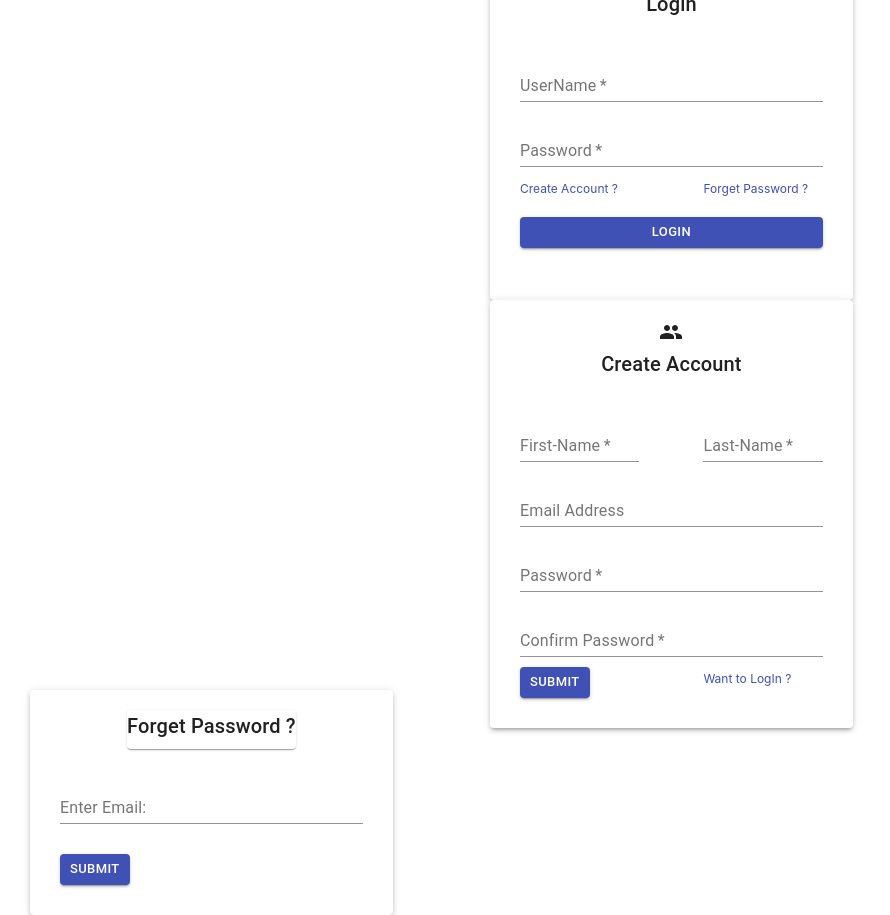
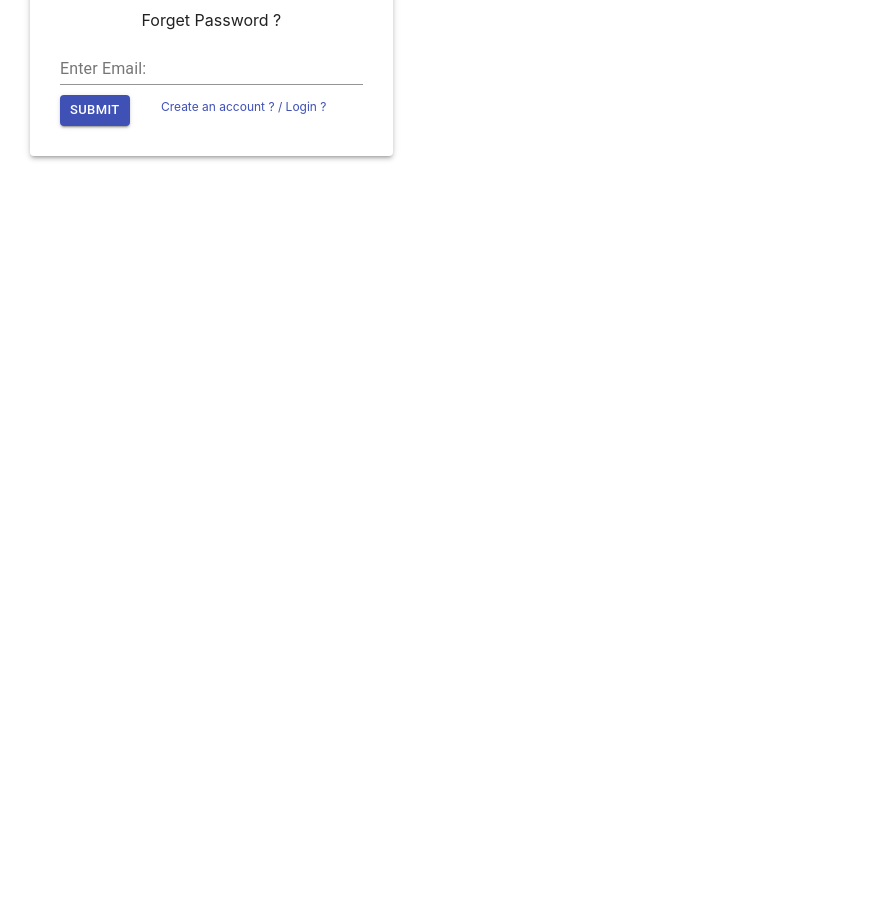
Before and after one commit to pandey-abhilash/furniture-portal, a React app: page /forget in a window 1280 px wide. Shown: the part 60-975 px from the top of the page, without its empty margins (0-890 px from the left). After the commit the page ends 800 px from the top, so only its background shows below. Built offline with nearby package versions, Linux system fonts and the light colour scheme.

Commit message:
added loginform,ragister,forgetform,authrouter

```diff
--- a/package.json
+++ b/package.json
@@ -10,6 +10,7 @@
     "@testing-library/user-event": "^7.1.2",
     "react": "^16.13.1",
     "react-dom": "^16.13.1",
+    "react-router-dom": "^5.2.0",
     "react-scripts": "3.4.3"
   },
   "scripts": {
--- a/src/components/forms/ForgetPassForm.js
+++ b/src/components/forms/ForgetPassForm.js
@@ -1,23 +1,18 @@
 import React from "react";
 import Paper from "@material-ui/core/Paper";
 import TextField from "@material-ui/core/TextField";
-import Typography from "@material-ui/core/Typography";
 import Button from "@material-ui/core/Button";
-
+import Link from "@material-ui/core/Link";
+import Grid from "@material-ui/core/Grid";
 
 class ForgetPassForm extends React.Component {
   render() {
     return (
       <div className="forgetPass">
         <Paper elevation={3}>
-          <div className="loginheader">
-          <Paper elevation={1}>
-            <Typography variant="h6" gutterBottom>
-             Forget Password ?
-            </Typography>
-            </Paper>
-            </div>
+
             <form className="textInput" noValidate autoComplete="off">
+              <div className="forget">Forget Password ?</div>
               <TextField
                 style={{ marginTop: "10px", marginBottom: "10px" }}
                 id="standard-size-small"
@@ -25,14 +20,21 @@ class ForgetPassForm extends React.Component {
                 fullWidth
                 label="Enter Email:"
               />
-               <Button
-                    className="btStyle"
+              <Grid container >
+                <Grid item sm={12} xs={12} md={4} lg={4}>
+                  <Button
                     size="small"
                     variant="contained"
                     color="primary"
                   >
                     Submit
                   </Button>
+                </Grid>
+                <Grid item sm={12} xs={12} md={8} lg={8}>
+                <Link href="/register" style={{fontSize:'12px', curssor:"pointer" }}>Create an account ? /</Link>
+                <Link href="/" style={{fontSize:'12px', curssor:"pointer" }}> Login ?</Link>
+                </Grid>
+              </Grid>
             </form>
         </Paper>
       </div>
--- a/src/components/forms/LoginForm.js
+++ b/src/components/forms/LoginForm.js
@@ -1,5 +1,4 @@
 import React from "react";
-//import { makeStyles } from "@material-ui/core/styles";
 import Paper from "@material-ui/core/Paper";
 import TextField from "@material-ui/core/TextField";
 import Typography from "@material-ui/core/Typography";
@@ -9,6 +8,22 @@ import Link from "@material-ui/core/Link";
 import PersonIcon from '@material-ui/icons/Person';
 
 class LoginForm extends React.Component {
+  constructor(props){
+    super(props)
+    this.state={
+      password:"",
+      username:""
+    }
+    this.onChangePassword= this.onChangePassword.bind(this);
+    this.onChangeUsername= this.onChangeUsername.bind(this);
+  }
+  onChangePassword(e){
+      console.log(e.target.value)
+      this.setState=this.state.password;
+  }
+  onChangeUsername(e){
+          console.log(e.target.value)
+  }
   render() {
     return (
       <div className="loginform">
@@ -29,7 +44,9 @@ class LoginForm extends React.Component {
               id="standard-size-small"
               style={{ marginTop: "10px", marginBottom: "10px" }}
               size="small"
+              value={this.state.username}
               fullWidth
+              onChange={this.onChangeUsername}
               label="UserName"
             />
             <TextField
@@ -37,15 +54,17 @@ class LoginForm extends React.Component {
               style={{ marginTop: "10px", marginBottom: "10px" }}
               id="standard-size-small"
               size="small"
+              password={this.state.password}
+              onChange={this.onChangePassword}
               fullWidth
               label="Password"
             />
             <Grid container spacing={8}>
               <Grid item sm={12} xs={12} md={6} lg={6}>
-                <Link  style={{fontSize:'12px'}}>Create Account ?</Link>
+                <Link href='/register' style={{fontSize:'12px', curssor:"pointer"}}>Create Account ?</Link>
               </Grid>
               <Grid item sm={12} xs={12} md={6} lg={6}>
-                <Link style={{fontSize:'12px'}}>Forget Password ?</Link>
+                <Link  href="/forget" style={{fontSize:'12px', curssor:"pointer"}}>Forget Password ?</Link>
               </Grid>
             </Grid>
 
--- a/src/components/forms/RegistrationForm.js
+++ b/src/components/forms/RegistrationForm.js
@@ -90,7 +90,7 @@ class RegistrationForm extends React.Component {
                   </Button>
                 </Grid>
                 <Grid item sm={12} xs={12} md={6} lg={6}>
-                  <Link style={{ fontSize: "12px" }}>Want to LogIn ?</Link>
+                  <Link href="/" style={{ fontSize: "12px" }}>Want to LogIn ?</Link>
                 </Grid>
               </Grid>
             </div>
--- a/src/containers/App.js
+++ b/src/containers/App.js
@@ -1,17 +1,15 @@
 import React, { Component } from 'react'
 import '../styles/common.css'
-import LoginForm from '../components/forms/LoginForm'
-import RegistrationForm from '../components/forms/RegistrationForm'
-import ForgetPassForm from  '../components/forms/ForgetPassForm'
+import Auth from './Pages/Auth';
+import Application from './Pages/Application';
 
 export default class App extends Component {
+
   render() {
+    const login =false;
     return (
       <div className="form">
-      <LoginForm/>
-   <RegistrationForm/>
-   <ForgetPassForm/>
-
+        {login===true ? <Application/> : <Auth/> }
       </div>
     )
   }
--- /dev/null
+++ b/src/containers/Pages/Application.js
@@ -0,0 +1,7 @@
+import React from 'react'
+
+export default class Applicatio extends React.Component{
+    render(){
+        return<>App Routers</>
+    }
+}
--- /dev/null
+++ b/src/containers/Pages/Auth.js
@@ -0,0 +1,21 @@
+import React from 'react'
+import {BrowserRouter as Router, Redirect, Switch} from 'react-router-dom';
+import Route from 'react-router-dom/Route';
+import LoginForm from '../../components/forms/LoginForm'
+import RegistrationForm from '../../components/forms/RegistrationForm'
+import ForgetPassForm from '../../components/forms/ForgetPassForm'
+
+export default class Auth extends React.Component{
+    render(){
+        return(
+            <Router>
+                <Switch>
+            <Route path="/" exact  component={LoginForm}/>
+            <Route path="/register" exact  component={RegistrationForm}/>
+            <Route path="/forget" exact  component={ForgetPassForm}/>
+            <Redirect to='/'/>
+            </Switch>
+        </Router>
+        )
+    }
+}
--- a/src/styles/common.css
+++ b/src/styles/common.css
@@ -19,7 +19,7 @@
   width:30ch;
 }
 .btnStyle{
-  margin-top:20px  !important;
+  margin-top:30px  !important;
   margin-bottom:5px;
 }
 
@@ -51,8 +51,9 @@
 
   }
 
-  .btStyle{
-    margin-top:20px  !important;
-    margin-bottom:5px;
-   align-content: left !important;
+  .forget{
+    padding-top:20px;
+    display:flex;
+    flex-direction: column;
+    align-items:center ;
   }
```
Also changed, not shown: 1 other file.
